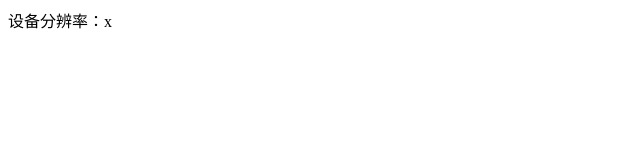
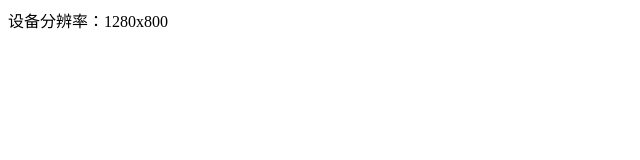
Before and after one commit to loje/drivetest, a plain HTML site: page index.html in a window 1280 px wide. Shown: the full height of the page, 0-640 px from the left. Drawn offline with nearby package versions, Linux system fonts and the light colour scheme.

Commit message:
Update index.html

```diff
--- a/index.html
+++ b/index.html
@@ -8,8 +8,8 @@
 		<script src="https://cdn.bootcss.com/jquery/3.2.1/jquery.min.js"></script>
 		<script>
 			$(document).ready(function(){
-				$(".w").width($(window).width());
-				$(".h").height($(window).height());
+				$(".w").text($(window).width());
+				$(".h").text($(window).height());
 			})
 		</script>
 	</body>
```
